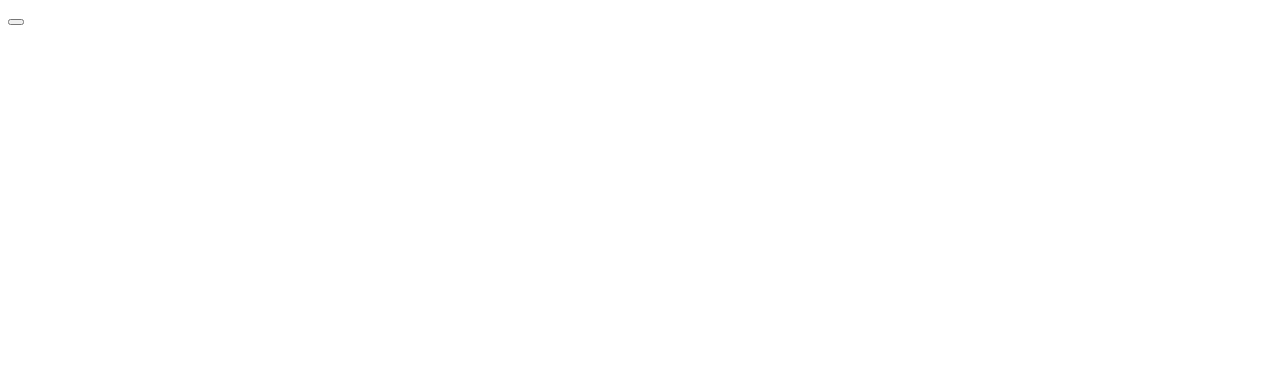
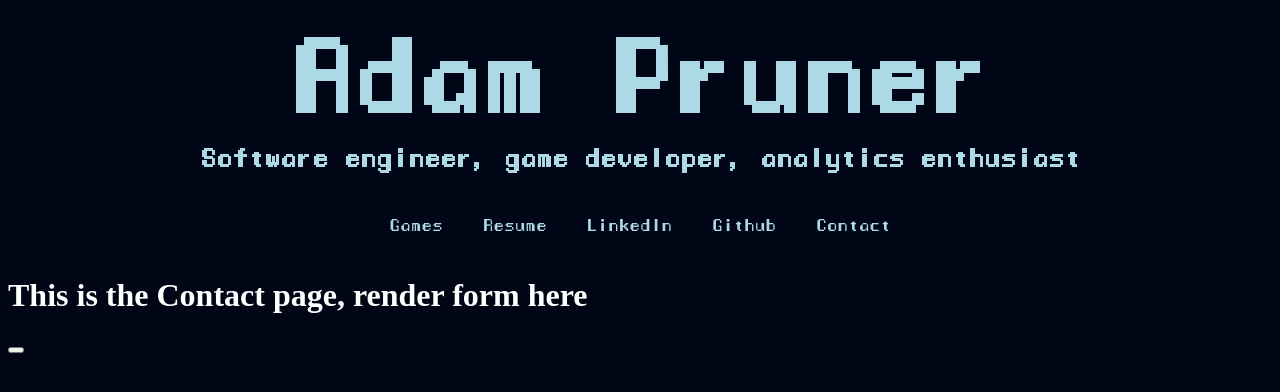
Before and after one commit to aPruner/Personal-website, a Gatsby site: page /contact in a window 1280 px wide. Built offline with nearby package versions, Linux system fonts and the light colour scheme; Gatsby itself is replaced by a stand-in of ours.

Commit message:
turn original plan for home page into a NavWrapper component, so it can be used on every page

```diff
--- a/src/components/nav.js
+++ b/src/components/nav.js
@@ -2,7 +2,7 @@
 import styled, {css, keyframes} from 'styled-components'
 import download from 'downloadjs'
 import { Link } from 'gatsby'
-import "../styles/global.css"
+import '../styles/global.css'
 
 const textFade = keyframes`
   from {
--- /dev/null
+++ b/src/components/navWrapper.js
@@ -0,0 +1,59 @@
+import React from "react"
+import styled, { css, keyframes } from 'styled-components'
+import '../styles/global.css'
+import Nav from './nav'
+
+// TODO: define global styles here
+// TODO: create a light and dark theme using styled components' ThemeProvider
+
+const textFade = keyframes`
+  from {
+    opacity: 0%;
+  }
+
+  to {
+    opacity: 100%;
+  }
+`
+
+const NavWrapperContainer = styled.section``
+
+const baseHeaderStyles = css`
+  font-family: Manaspace;
+  color: #add8e6;
+  text-align: center;
+  animation: ${textFade} 1s linear;
+`
+
+const NavWrapperHeader = styled.h1`
+  ${baseHeaderStyles};
+  font-size: 6em;
+  margin: 40px 0 10px 0;
+  @media (max-width: 900px) {
+    font-size: 3em;
+    margin: 20px 0 10px 0;
+  }
+`
+
+const NavWrapperSubheader = styled.h3`
+  ${baseHeaderStyles};
+  font-size: 1.5em;
+  margin: 5px 0 5px 0;
+  @media (max-width: 900px) {
+    font-size: 1em;
+  }
+`
+
+export default function NavWrapper() {
+  return (
+    <NavWrapperContainer>
+      <NavWrapperHeader>
+        Adam Pruner
+      </NavWrapperHeader>
+      <NavWrapperSubheader>
+        Software engineer, game developer, analytics enthusiast
+      </NavWrapperSubheader>
+      <Nav />
+    </NavWrapperContainer>
+  )
+}
--- a/src/pages/contact.js
+++ b/src/pages/contact.js
@@ -1,7 +1,9 @@
 import React, { useState } from 'react'
 import styled from 'styled-components'
+import NavWrapper from '../components/navWrapper'
 
 // TODO: Design and build Contact page, which will use the emailService serverless function
+// TODO: Build contact form for sending me an email
 const EmailSendButton = styled.button`
 `
 
@@ -28,6 +30,10 @@ export default function Contact() {
 
   return (
     <div>
+      <NavWrapper />
+      <h1 style={{color: 'white'}}>
+        This is the Contact page, render form here
+      </h1>
       <EmailSendButton onClick={() => {}}/>
     </div>
   )
--- a/src/pages/games.js
+++ b/src/pages/games.js
@@ -1,10 +1,12 @@
 import React from 'react'
 import styled from 'styled-components'
+import NavWrapper from  '../components/navWrapper'
 
 // TODO: Design and build Games page
 export default function Games() {
   return (
     <div>
+      <NavWrapper />
       <h1 style={{color: 'white'}}>
         This is the Games page
       </h1>
```
Also changed, not shown: src/pages/index.js (+11 -56 lines).
